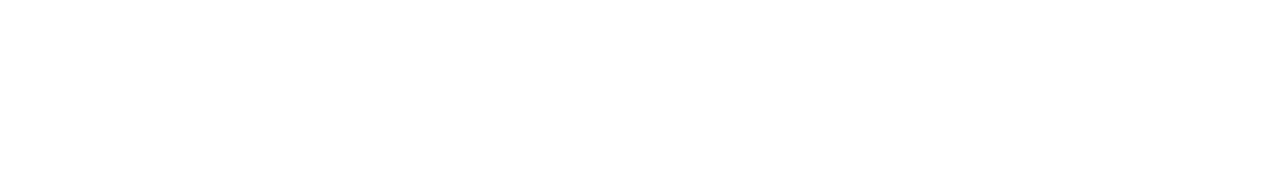
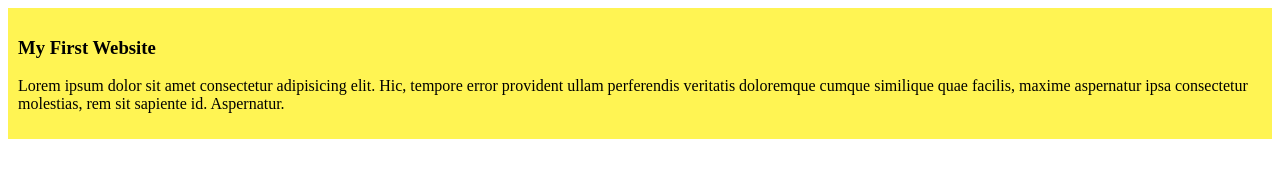
Before and after one commit to mdazizur111/my-first-github-repo, a plain HTML site: page index.html in a window 1280 px wide. Drawn offline with Linux system fonts and the light colour scheme.

Commit message:
added the first blog

```diff
--- /dev/null
+++ b/Style/Style.css
@@ -0,0 +1,4 @@
+div{
+    background-color: rgb(255, 244, 83);
+    padding: 10px;
+}
--- a/index.html
+++ b/index.html
@@ -4,8 +4,12 @@
     <meta charset="UTF-8">
     <meta name="viewport" content="width=device-width, initial-scale=1.0">
     <title>My First GitHub Repo</title>
+    <link rel="stylesheet" href="/Style/Style.css">
 </head>
 <body>
-
+    <div>
+        <h3>My First Website</h3>
+        <p>Lorem ipsum dolor sit amet consectetur adipisicing elit. Hic, tempore error provident ullam perferendis veritatis doloremque cumque similique quae facilis, maxime aspernatur ipsa consectetur molestias, rem sit sapiente id. Aspernatur.</p>
+    </div>
 </body>
 </html>
```
